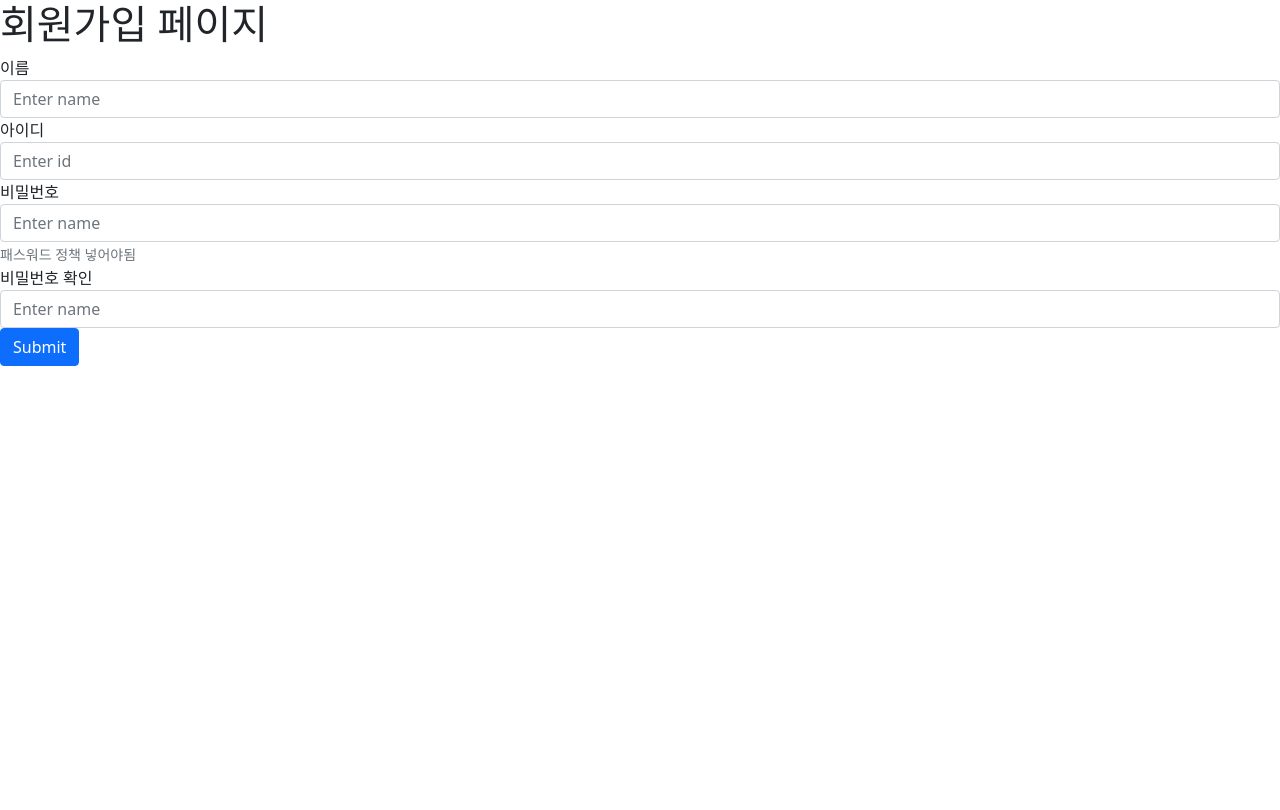
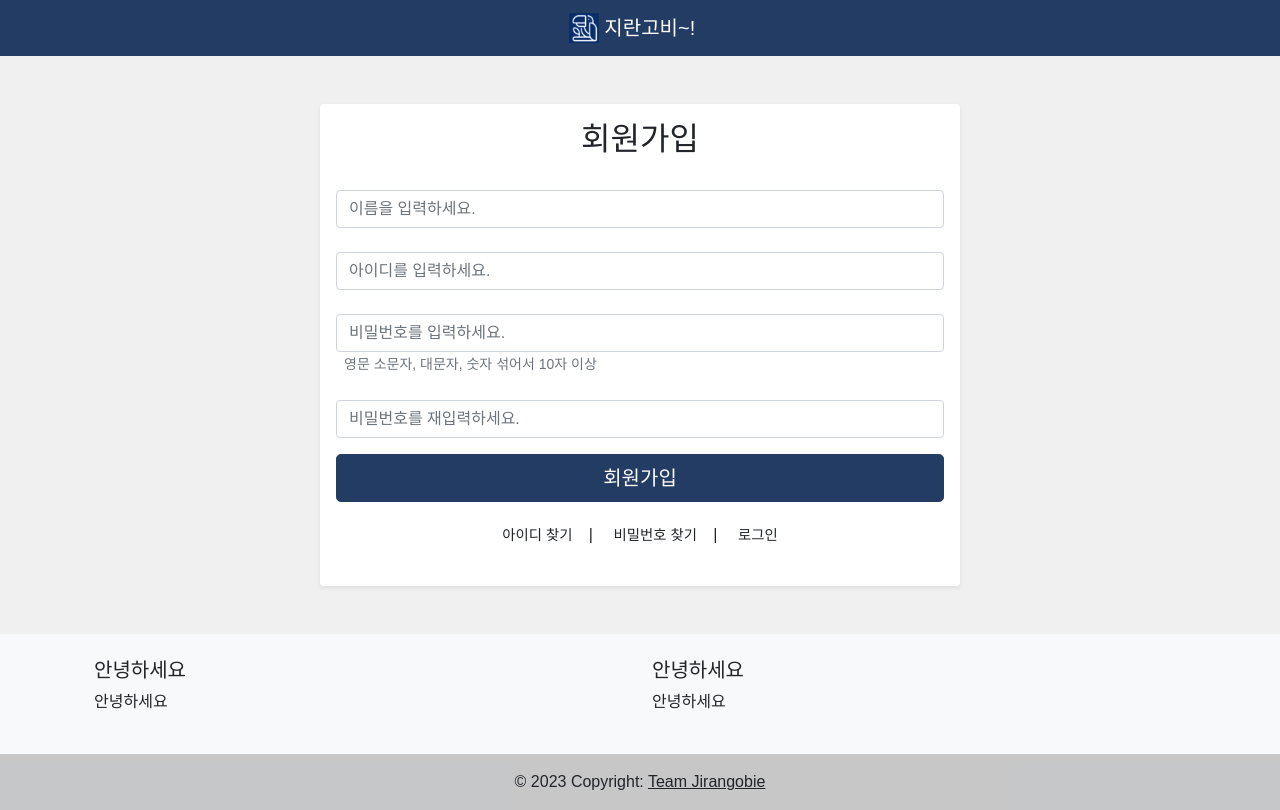
Before and after one commit to with-developer/Parrotor-AI-system-assistant, a Flask app: page /signup/ in a window 1280 px wide. Before the commit the page ends 366 px from the top, so only its background shows below. Run offline with Flask 3, Linux system fonts and the light colour scheme; parts of the project's set-up code (start-up, migrations or seed data) failed here and were passed over; some libraries are stand-ins or nearby versions; some web fonts are replaced.

Commit message:
로그인 및 회원가입 디자인 수정(초안)

```diff
--- a/static/css/main.css
+++ b/static/css/main.css
@@ -1,37 +1,54 @@
-.login {
+@font-face {
+    font-family: 'NanumGithicCoding';
+    src: url('/static/fonts/NanumGothicCoding-Bold.ttf') format('truetype'),
+        url('/static/fonts/NanumGothicCoding.ttf') format('truetype');
+    font-weight: normal;
+    font-style: normal;
+}
+
+body {
+    font-family: 'NanumGithicCoding', sans-serif !important;
+}
+
+
+.signin_up {
     text-align: center;
     background-color: #f0f0f0;
 }
 
-.login .form {
+.signin_up .form {
     width: 50vw;
     display: inline-block;
-    margin: 2rem;
+    margin: 3rem 2rem 3rem 2rem;
     padding: 2rem;
     background-color: #fff;
 }
 
-.login .form .form-control {
-    margin: .5rem 0rem 1rem 0rem;
+.signin_up .form .form-control {
+    margin: 1.5rem 0rem 1rem 0rem;
 }
 
-.login .btn-primary {
+.signin_up .btn-primary {
     background-color: #233C63;
     border-color: #233C63;
 }
 
 
-.login .btn-primary:hover {
+.signin_up .btn-primary:hover {
     background-color: #1a2d4b;
     border-color: #1a2d4b;
 }
 
-.login .btn-outline-dark {
+.signin_up .btn-outline-dark {
     margin: 1rem .2rem;
     border-color: #fff;
     font-size: .9rem;
 }
 
-.login .login_options {
+.signin_up .login_options {
     display: block;
 }
+
+.signin_up .terms {
+
+}
--- a/templates/user/signup.html
+++ b/templates/user/signup.html
@@ -6,6 +6,8 @@
         <meta name="viewport" content="width=device-width, initial-scale=1">
 
         <!-- CSS import section start -->
+        <!-- main CSS -->
+        <link href="{{ url_for('static', filename='css/main.css') }}" rel="stylesheet" crossorigin="anonymous">
         <!-- Bootstrap CSS -->
         <link href="{{ url_for('static', filename='css/bootstrap/bootstrap.min.css') }}" rel="stylesheet" crossorigin="anonymous">
         <!-- CSS import section end -->
@@ -13,30 +15,77 @@
         <title>Signup - Jirangobie</title>
     </head>
 
-    <body>
-        <h1>회원가입 페이지</h1>
+    <body class="signin_up">
+        <nav class="navbar navbar-light bg-light" style="justify-content: center; background-color: #233C63 !important;">
+            <a class="navbar-brand" href="/">
+            <img src="{{ url_for('static', filename='images/logo.png') }}" width="30" height="30" class="d-inline-block align-top" alt="">
+            <span style="color:#fff;">지란고비~!</span>
+            </a>
+        </nav>
+
+        <div class="form shadow-sm p-3 mb-5 bg-white rounded">
+            <h2 style="margin-bottom: 2rem;">회원가입</h2>
             <form id="signup_form" method="post">
                 <div class="form-group">
-                <label for="user_name">이름</label>
-                <input type="text" class="form-control" id="user_name"placeholder="Enter name">
+                    <input type="text" class="form-control" id="user_name"placeholder="이름을 입력하세요.">
                 </div>
                 <div class="form-group">
-                <label for="user_id">아이디</label>
-                <input type="text" class="form-control" id="user_id" placeholder="Enter id">
+                    <input type="text" class="form-control" id="user_id" placeholder="아이디를 입력하세요.">
+                </div>
+                <div class="form-group"  style="text-align: left;">
+                    <input type="password" class="form-control" id="user_pw" aria-describedby="passwordHelp" placeholder="비밀번호를 입력하세요." style="margin-bottom: 0;">
+                    <small id="passwordHelp" class="form-text text-muted" style="margin-left:.5rem;">영문 소문자, 대문자, 숫자 섞어서 10자 이상</small>
                 </div>
                 <div class="form-group">
-                <label for="user_pw">비밀번호</label>
-                <input type="password" class="form-control" id="user_pw" aria-describedby="passwordHelp" placeholder="Enter name">
-                <small id="passwordHelp" class="form-text text-muted">패스워드 정책 넣어야됨</small>
+                    <input type="password" class="form-control" id="user_pw_check" placeholder="비밀번호를 재입력하세요.">
                 </div>
-            <div class="form-group">
-                <label for="user_pw_check">비밀번호 확인</label>
-                <input type="password" class="form-control" id="user_pw_check" placeholder="Enter name">
+
+                <button type="submit" class="btn btn-primary btn-lg btn-block" style="width: 100%;">회원가입</button>
+
+            </form>
+            <div class="login_options">
+                <button type="button" class="btn btn-outline-dark" onClick="location.href='#'">아이디 찾기</button><span>|</span>
+                <button type="button" class="btn btn-outline-dark" onClick="location.href='#'">비밀번호 찾기</button><span>|</span>
+                <button type="button" class="btn btn-outline-dark" onClick="location.href='/'">로그인</button>
             </div>
-            <button type="submit" class="btn btn-primary">Submit</button>
         </div>
-        </form>
 
+        <footer class="bg-light text-center text-lg-start">
+            <!-- Grid container -->
+            <div class="container p-4">
+              <!--Grid row-->
+              <div class="row">
+                <!--Grid column-->
+                <div class="col-lg-6 col-md-12 mb-4 mb-md-0">
+                  <h5 class="text-uppercase">안녕하세요</h5>
+
+                  <p>
+                    안녕하세요
+                  </p>
+                </div>
+                <!--Grid column-->
+
+                <!--Grid column-->
+                <div class="col-lg-6 col-md-12 mb-4 mb-md-0">
+                  <h5 class="text-uppercase">안녕하세요</h5>
+
+                  <p>
+                    안녕하세요
+                  </p>
+                </div>
+                <!--Grid column-->
+              </div>
+              <!--Grid row-->
+            </div>
+            <!-- Grid container -->
+
+            <!-- Copyright -->
+            <div class="text-center p-3" style="background-color: rgba(0, 0, 0, 0.2);">
+              © 2023 Copyright:
+              <a class="text-dark" href="#">Team Jirangobie</a>
+            </div>
+            <!-- Copyright -->
+          </footer>
 
         <!-- Javascript import section start -->
         <!-- Bootstrap JS -->
```
Also changed, not shown: templates/user/signin.html (+9 -8 lines). Lines whose indentation alone changed are shown as unchanged.
